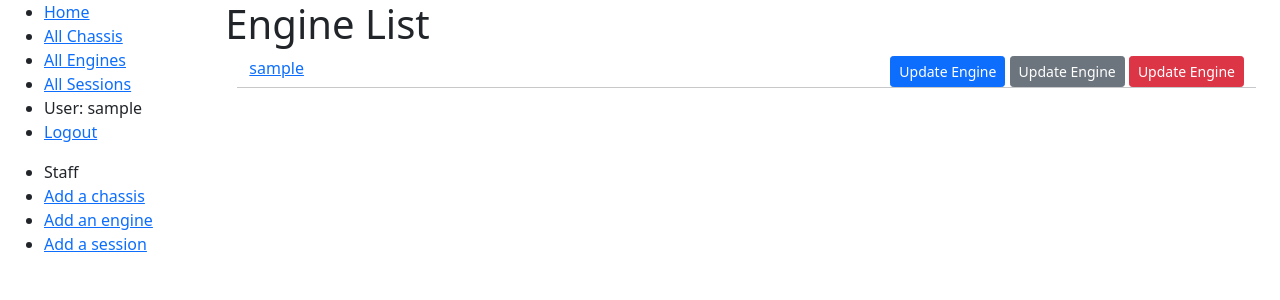
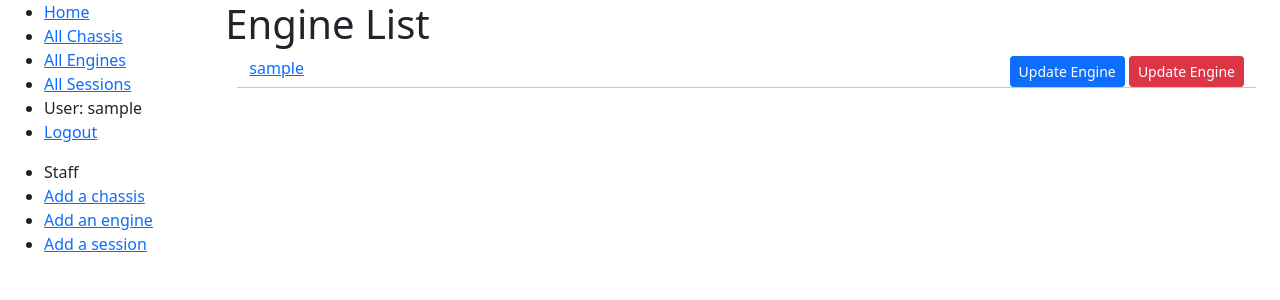
Before and after one commit to monica-shi/karting, a Django app: page /session/engine/ in a window 1280 px wide. Shown: the top 300 px of the page. Run offline with Django 5.2, Linux system fonts and the light colour scheme; a user stored in the database is signed in; tables that the repository leaves empty hold one stand-in row (values such as "Sample post").

Commit message:
deleted clone from session and engine list

```diff
--- a/session/templates/session/chassis_list.html
+++ b/session/templates/session/chassis_list.html
@@ -13,9 +13,6 @@
           {% if perms.session.change_chassis %}
             <button type="button" class="btn btn-primary btn-sm" onclick="location.href='{%url 'chassis-update' chassis.id %}'">Update Chassis</button>
           {% endif %}
-          {% if perms.session.create_chassis %}
-            <button type="button" class="btn btn-secondary btn-sm" onclick="location.href='{%url 'chassis-clone' chassis.id %}'">Update Chassis</button>
-          {% endif %}
           {% if perms.session.delete_chassis %}
             <button type="button" class="btn btn-danger btn-sm" onclick="location.href='{%url 'chassis-delete' chassis.id %}'">Update Chassis</button>
           {% endif %}
--- a/session/templates/session/engine_list.html
+++ b/session/templates/session/engine_list.html
@@ -13,9 +13,6 @@
           {% if perms.session.change_engine %}
             <button type="button" class="btn btn-primary btn-sm" onclick="location.href='{%url 'engine-update' engine.id %}'">Update Engine</button>
           {% endif %}
-          {% if perms.session.create_engine %}
-            <button type="button" class="btn btn-secondary btn-sm" onclick="location.href='{%url 'engine-clone' engine.id %}'">Update Engine</button>
-          {% endif %}
           {% if perms.session.delete_engine %}
             <button type="button" class="btn btn-danger btn-sm" onclick="location.href='{%url 'engine-delete' engine.id %}'">Update Engine</button>
           {% endif %}
```
